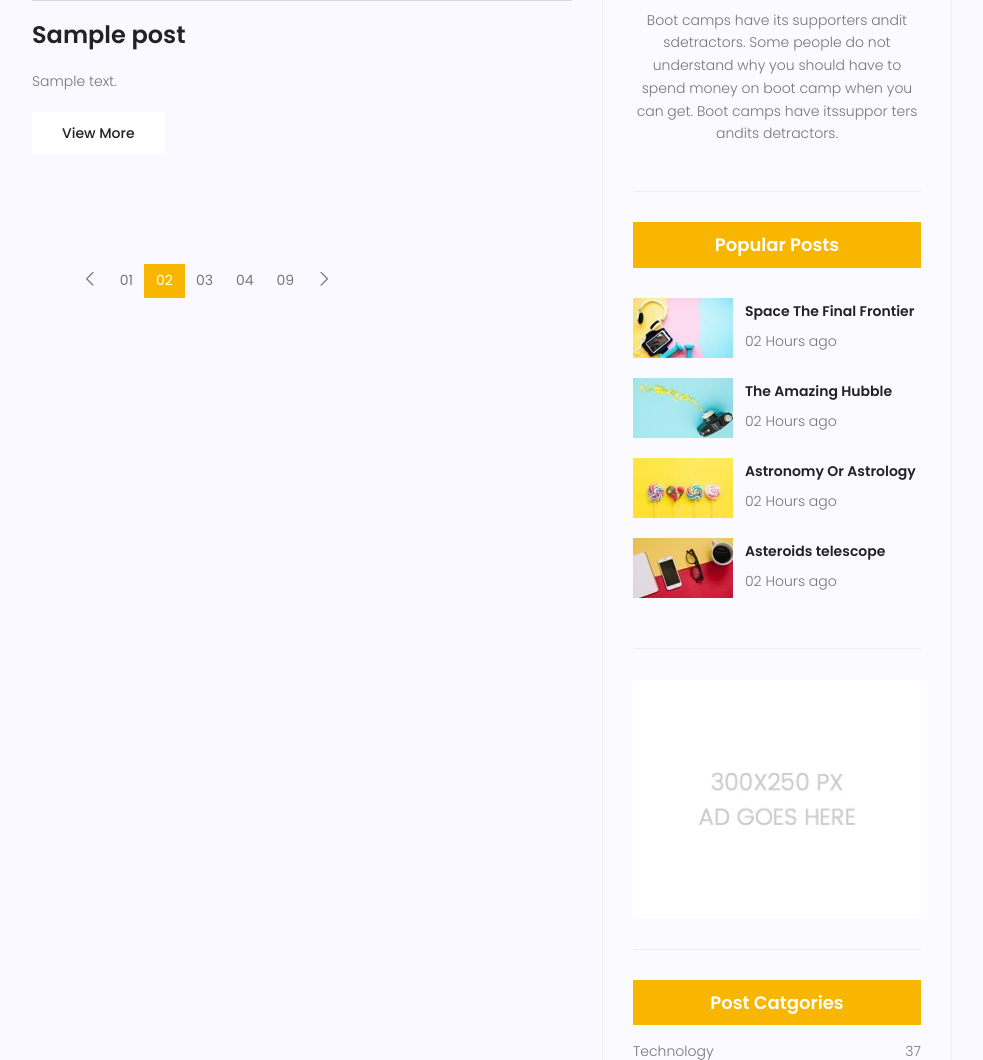
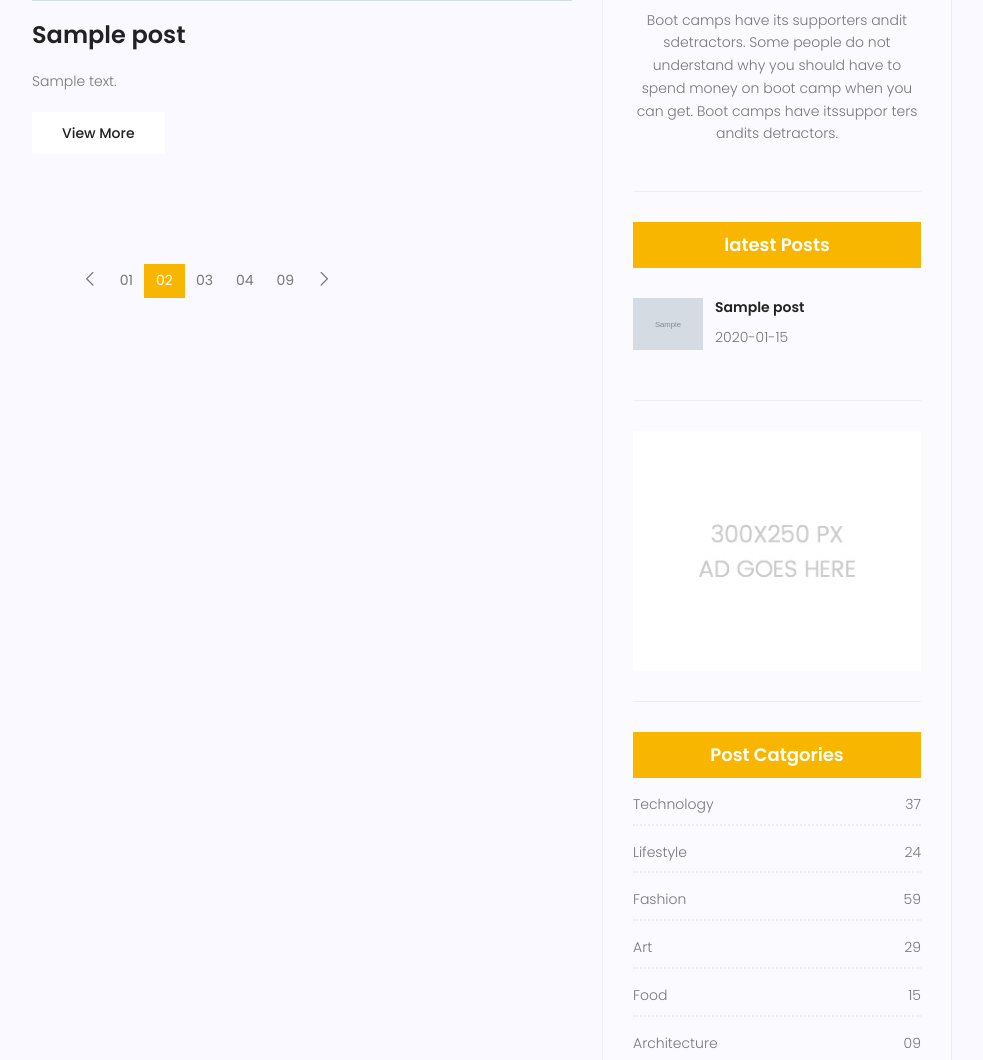
Before and after one commit to salmansadafi/mysite, a Django app: page /blog/ in a window 1280 px wide. Shown: the part 1486-2546 px from the top of the page, without its empty margins (243-1226 px from the left). Run offline with Django 4.2, Linux system fonts and the light colour scheme; tables that the repository leaves empty hold one stand-in row (values such as "Sample post"); grey boxes marked "Sample" are stand-in pictures; some libraries are stand-ins or nearby versions.

Commit message:
create template tags
set latest posts by template tags

```diff
--- a/blog/templatetags/blog-tags.py
+++ b/blog/templatetags/blog-tags.py
@@ -1,3 +1,10 @@
 from django import template
+from blog.models import Post
+import django.utils.timezone as timezone
+register = template.Library()
 
-register = template.Library()
+
+@register.inclusion_tag('blog/blog-popular-post.html')
+def latest_post(arg=3):
+    posts=Post.objects.filter(status=1,published_date__lte=timezone.now()).order_by('-published_date')[:arg]
+    return {'posts':posts}
--- a/statics/css/main.css
+++ b/statics/css/main.css
@@ -3656,6 +3655,7 @@ body.mobile-nav-active #mobile-nav-toggle {
 
 .widget-wrap .popular-post-widget .popular-post-list .thumb img {
   width: 100%;
+  max-width: 70px;
 }
 
 .widget-wrap .popular-post-widget .single-post-list {
--- a/templates/blog/blog-home.html
+++ b/templates/blog/blog-home.html
@@ -2,7 +2,7 @@
 {% load static %}
 {% block content %}
 
-
+{% load blog-tags %}
 
 <!-- start banner Area -->
 <section class="banner-area relative blog-home-banner" id="home">
@@ -154,7 +154,7 @@
 				<div class="widget-wrap">
 					{% include 'blog/blog-search.html' %}
 					{% include 'blog/blog-writer.html' %}
-					{% include 'blog/blog-popular-post.html' %}
+					{% latest_post 2%}
 					{% include 'blog/blog-ads.html' %}
 					{% include 'blog/blog-post-category.html' %}
 					{% include 'blog/blog-newsletter.html' %}
--- a/templates/blog/blog-popular-post.html
+++ b/templates/blog/blog-popular-post.html
@@ -1,51 +1,20 @@
 {% load static %}
 
 <div class="single-sidebar-widget popular-post-widget">
-    <h4 class="popular-title">Popular Posts</h4>
+    <h4 class="popular-title">latest Posts</h4>
     <div class="popular-post-list">
+        {% for post in posts %}
         <div class="single-post-list d-flex flex-row align-items-center">
             <div class="thumb">
-                <img class="img-fluid" src="{% static 'img/blog/pp1.jpg' %}" alt="">
+                <img class="img-fluid" src="{{post.image.url}}" alt="">
             </div>
             <div class="details">
-                <a href="blog-single.html">
-                    <h6>Space The Final Frontier</h6>
+                <a href="{% url 'blog:single' pid=post.id %}">
+                    <h6>{{post.title}}</h6>
                 </a>
-                <p>02 Hours ago</p>
+                <p>{{post.published_date|date:"Y-m-d"}}</p>
             </div>
         </div>
-        <div class="single-post-list d-flex flex-row align-items-center">
-            <div class="thumb">
-                <img class="img-fluid" src="{% static 'img/blog/pp2.jpg' %}" alt="">
-            </div>
-            <div class="details">
-                <a href="blog-single.html">
-                    <h6>The Amazing Hubble</h6>
-                </a>
-                <p>02 Hours ago</p>
-            </div>
-        </div>
-        <div class="single-post-list d-flex flex-row align-items-center">
-            <div class="thumb">
-                <img class="img-fluid" src="{% static 'img/blog/pp3.jpg' %}" alt="">
-            </div>
-            <div class="details">
-                <a href="blog-single.html">
-                    <h6>Astronomy Or Astrology</h6>
-                </a>
-                <p>02 Hours ago</p>
-            </div>
-        </div>
-        <div class="single-post-list d-flex flex-row align-items-center">
-            <div class="thumb">
-                <img class="img-fluid" src="{% static 'img/blog/pp4.jpg' %}" alt="">
-            </div>
-            <div class="details">
-                <a href="blog-single.html">
-                    <h6>Asteroids telescope</h6>
-                </a>
-                <p>02 Hours ago</p>
-            </div>
-        </div>
+        {% endfor %}
     </div>
 </div>
--- a/templates/blog/blog-single.html
+++ b/templates/blog/blog-single.html
@@ -240,7 +240,7 @@
 					</div>
 					{% include 'blog/blog-search.html' %}
 					{% include 'blog/blog-writer.html' %}
-					{% include 'blog/blog-popular-post.html' %}
+					{% latest_post %}
 					{% include 'blog/blog-ads.html' %}
 					{% include 'blog/blog-post-category.html' %}
 					{% include 'blog/blog-newsletter.html' %}
```
Also changed, not shown: other parts of statics/css/main.css (+23 -24 lines).
